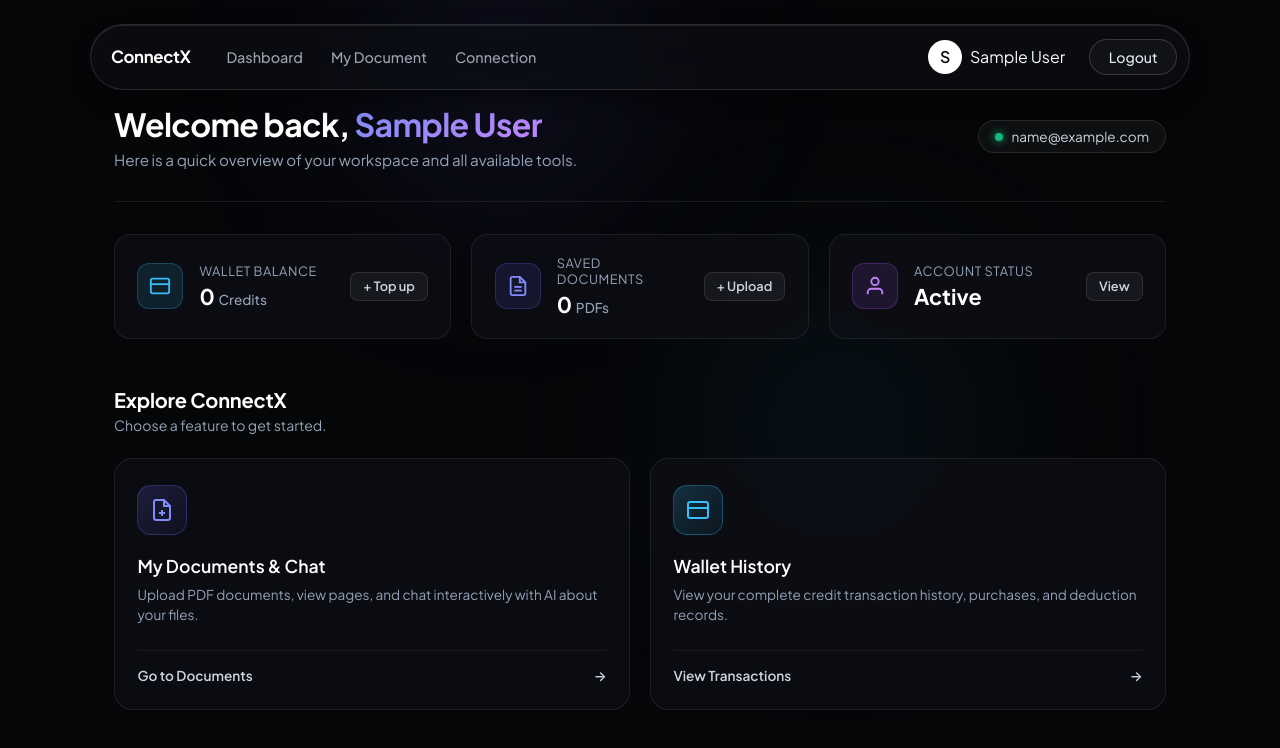
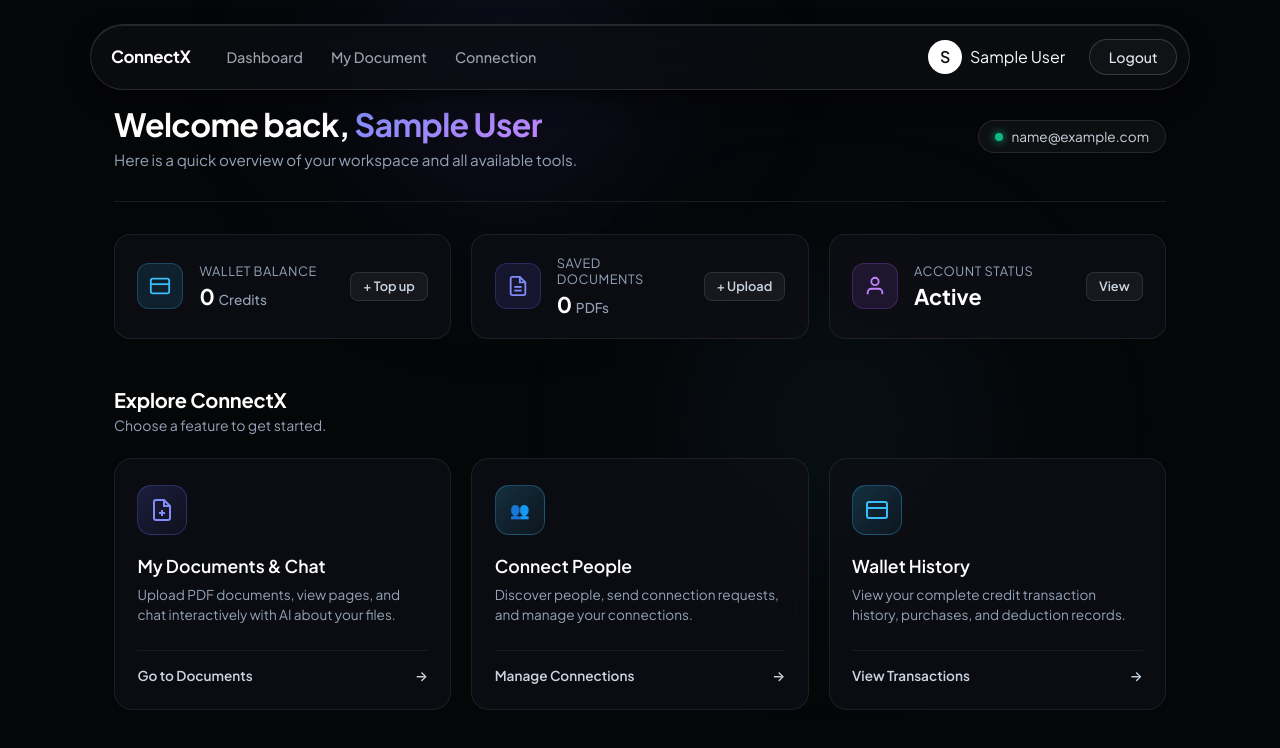
Before and after one commit to ytsubhadip/ConnectX, a React (Vite) app in the folder frontend/: page /dashboard in a window 1280 px wide. Shown: the top 748 px of the page. Built offline with nearby package versions, Linux system fonts and the light colour scheme; no server answers; sample sign-in values are in the browser's storage.

Commit message:
add connectino dashbord link

```diff
--- a/frontend/src/pages/Home/Home.jsx
+++ b/frontend/src/pages/Home/Home.jsx
@@ -60,9 +60,9 @@ function Home() {
           >
             Get Started
           </button>
-          <a href="#ai-chatbot" className="btn-hero-secondary">
+          {/* <a href="#ai-chatbot" className="btn-hero-secondary" >
             Learn More <span className="btn-arrow">&rsaquo;</span>
-          </a>
+          </a> */}
         </div>
       </section>
 
--- a/frontend/src/pages/User/Dashboard.jsx
+++ b/frontend/src/pages/User/Dashboard.jsx
@@ -89,6 +89,8 @@ function Dashboard() {
             </Link>
           </div>
 
+
+
           <div className="stat-card">
             <div className="stat-icon doc-stat-icon">
               <svg width="22" height="22" viewBox="0 0 24 24" fill="none" stroke="currentColor" strokeWidth="2">
@@ -128,10 +130,10 @@ function Dashboard() {
 
         {/* All Available User Pages & Sections */}
         <section className="dashboard-section">
-             <div className="section-header">
-                <h2>Explore ConnectX</h2>
-                <p>Choose a feature to get started.</p>
-            </div>
+          <div className="section-header">
+            <h2>Explore ConnectX</h2>
+            <p>Choose a feature to get started.</p>
+          </div>
 
           <div className="features-grid">
             {/* 1. Document Chat */}
@@ -154,7 +156,22 @@ function Dashboard() {
               </div>
             </Link>
 
+            {/* connect with friend */}
 
+            <Link to="/connections" className="feature-card">
+              <div className="feature-icon wallet-bg">
+                👥
+              </div>
+              <div className="feature-body">
+                <h3>Connect People</h3>
+                <p>Discover people, send connection requests,
+            and manage your connections.</p>
+              </div>
+              <div className="feature-footer">
+                <span>Manage Connections</span>
+                <span className="arrow">&rarr;</span>
+              </div>
+            </Link>
 
             {/* 3. Wallet History */}
             <Link to="/wallet" className="feature-card">
```
